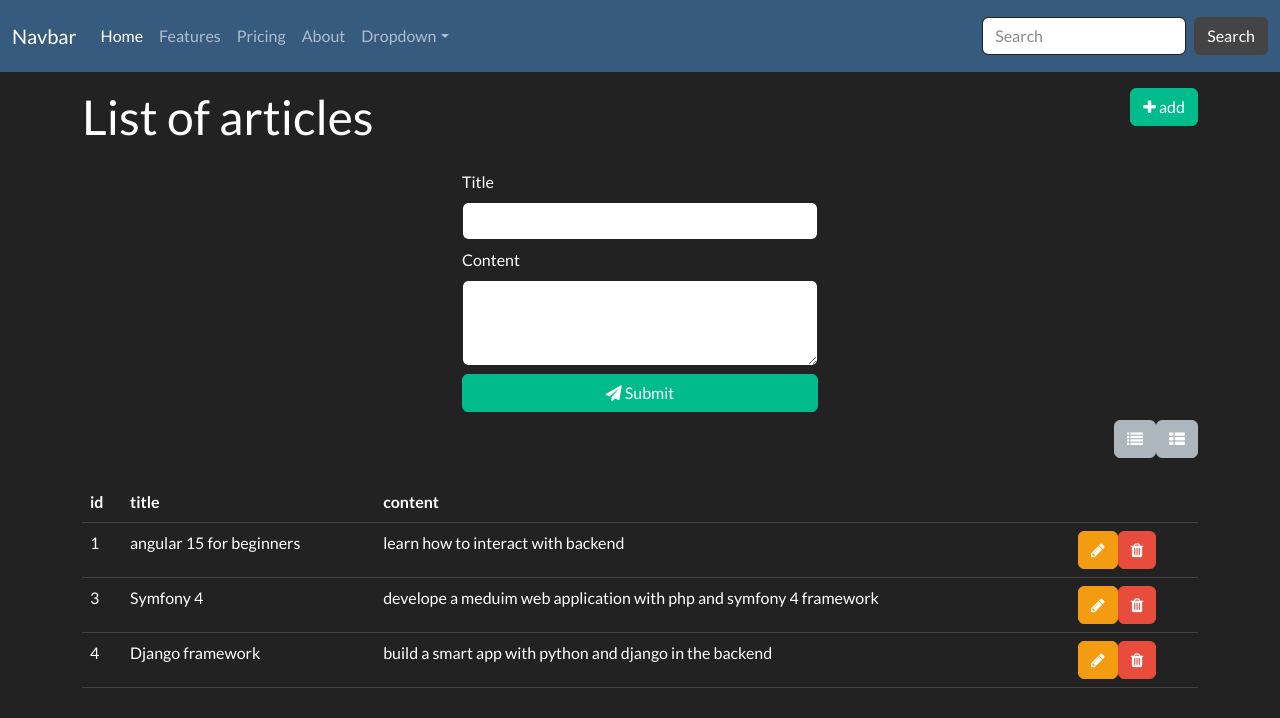
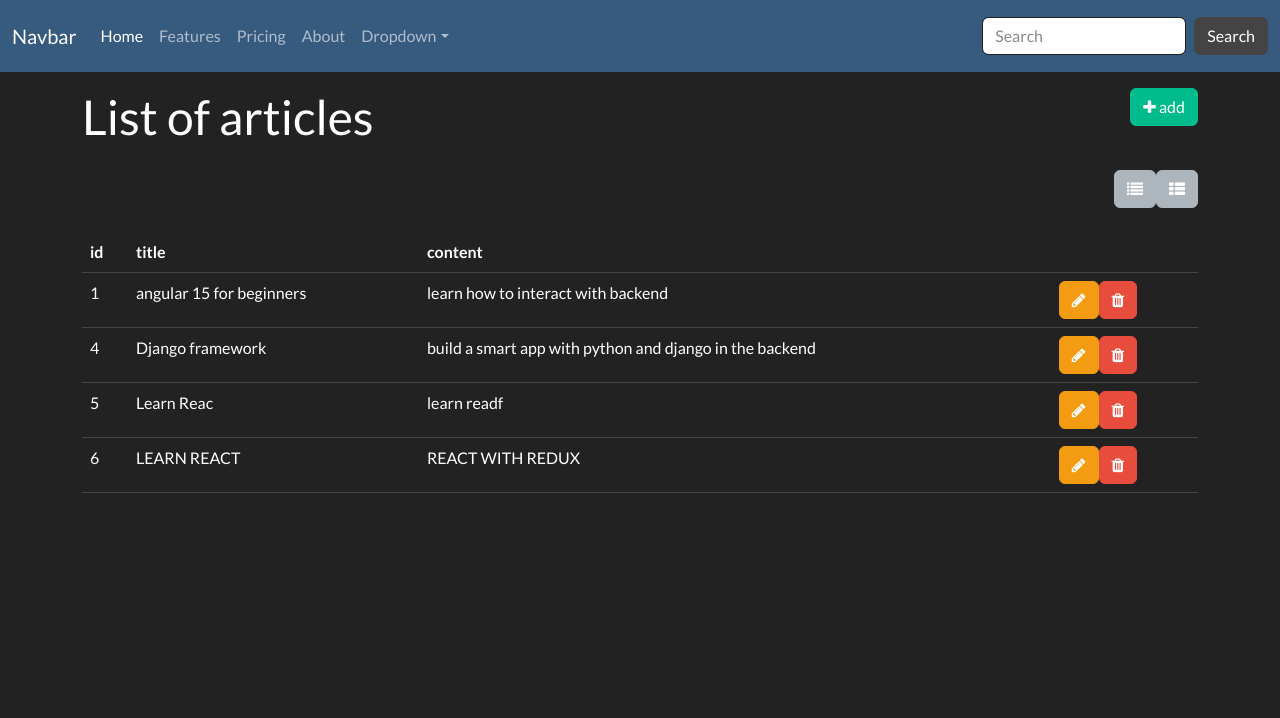
Before and after one commit to IDBRAHIMDEV/angular15-coding-tech, an Angular app: page / in a window 1280 px wide. Shown: the top 718 px of the page. Built offline with nearby package versions, Linux system fonts and the light colour scheme; data requests are answered from the project's data file.

Commit message:
reactive forms

```diff
--- a/data/db.json
+++ b/data/db.json
@@ -6,14 +6,19 @@
       "id": 1
     },
     {
-      "title": "Symfony 4",
-      "content": "develope a meduim web application with php and symfony 4 framework",
-      "id": 3
-    },
-    {
       "title": "Django framework",
       "content": "build a smart app with python and django in the backend",
       "id": 4
+    },
+    {
+      "title": "Learn Reac",
+      "content": "learn readf",
+      "id": 5
+    },
+    {
+      "title": "LEARN REACT",
+      "content": "REACT WITH REDUX",
+      "id": 6
     }
   ],
   "categories": []
--- a/src/app/app.module.ts
+++ b/src/app/app.module.ts
@@ -10,7 +10,7 @@ import { FormComponent } from './form/form.component';
 import { ListComponent } from './list/list.component';
 import { FooterComponent } from './footer/footer.component';
 import { CoursesComponent } from './courses/courses.component';
-import { FormsModule } from '@angular/forms';
+import { FormsModule, ReactiveFormsModule } from '@angular/forms';
 import { GithubComponent } from './github/github.component';
 import { HttpClientModule } from "@angular/common/http";
 import { CardComponent } from './card/card.component';
@@ -34,6 +34,7 @@ import { BlogComponent } from './blog/blog.component';
     BrowserModule,
     AppRoutingModule,
     FormsModule,
+    ReactiveFormsModule,
     HttpClientModule
   ],
   providers: [],
--- a/src/app/blog/blog.component.html
+++ b/src/app/blog/blog.component.html
@@ -6,7 +6,7 @@
         <h1>List of articles</h1>
     </div>
     <div class="col-md-6" align="right">
-        <button class="btn btn-success">
+        <button class="btn btn-success" (click)="toggleForm()">
             <i class="fa fa-plus"></i> add
         </button>
     </div>
@@ -17,24 +17,52 @@
 +(.form-group>label.form-label{Content}[for=content]+textarea[rows=3].form-control#content)
 +(.d-grid>button.my-2.btn.btn-success>i.fa.fa-send) -->
 
-<div class="row">
+<div class="row" *ngIf="showForm">
     <div class="col-md-4 mx-auto">
+        <form [formGroup]="articleForm" (ngSubmit)="saveArticle()">
         <div class="form-group">
             <label for="title" class="form-label">Title</label>
-            <input [(ngModel)]="myArticle.title" type="text" name="" id="title" class="form-control">
+            <input formControlName="title" type="text" name="title" id="title" class="form-control">
+            <div class="alert alert-danger" *ngIf="articleForm.get('title')?.invalid && (articleForm.get('title')?.touched || articleForm.get('title')?.dirty)">
+                <div *ngIf="articleForm.get('title')?.errors?.['required']">
+                    this field is required
+                </div>
+
+                <div *ngIf="articleForm.get('title')?.errors?.['minlength']">
+                    this field should be great than 4 caracters
+                </div>
+
+                <div *ngIf="articleForm.get('title')?.errors?.['maxlength']">
+                    this max is 10 caracters
+                </div>
+
+                <div *ngIf="articleForm.get('title')?.errors?.['pattern']">
+                    this field is not a alphanumeric.
+                </div>
+                <div></div>
+                <div></div>
+            </div>
         </div>
         <div class="form-group mt-2">
             <label for="content" class="form-label">Content</label>
-            <textarea [(ngModel)]="myArticle.content" name="" id="content" cols="30" rows="3" class="form-control"></textarea>
+            <textarea formControlName="content" name="content" id="content" cols="30" rows="3" class="form-control"></textarea>
+
         </div>
         <div class="d-grid">
-            <button class="my-2 btn btn-success" (click)="saveArticle()" *ngIf="!editable">
+            <ng-container *ngIf="!editable">
+                <button [disabled]="articleForm.invalid" class="my-2 btn btn-success" type="submit">
                     <i class="fa fa-send"></i> Submit
                 </button>
-            <button class="my-2 btn btn-warning" (click)="updateArticle()" *ngIf="editable">
+            </ng-container>
+
+            <ng-container *ngIf="editable">
+                <button class="my-2 btn btn-warning" (click)="updateArticle()">
                     <i class="fa fa-refresh"></i> Update
                 </button>
+            </ng-container>
         </div>
+
+    </form>
     </div>
 </div>
 
@@ -49,7 +77,11 @@
     </div>
 </div>
 
-<div class="row mt-4" *ngIf="list">
+<ng-container *ngIf="list; then myList; else myCard"></ng-container>
+
+<ng-template #myList>
+
+    <div class="row mt-4" #myList>
         <div class="col-md-12">
             <table class="table">
                 <thead>
@@ -79,8 +111,12 @@
             </table>
         </div>
     </div>
+</ng-template>
 
-<div class="row mt-4" *ngIf="!list">
+
+<ng-template #myCard>
+
+    <div class="row mt-4">
         <div class="col-md-4"  *ngFor="let article of articles">
             <div class="card my-2">
                 <div class="card-body">
@@ -90,3 +126,5 @@
             </div>
         </div>
     </div>
+
+</ng-template>
--- a/src/app/blog/blog.component.ts
+++ b/src/app/blog/blog.component.ts
@@ -1,6 +1,7 @@
 import { Article } from './../models/article';
 import { ArticleService } from './../services/article.service';
 import { Component, OnInit } from '@angular/core';
+import { FormControl, FormGroup, UntypedFormControl, Validators } from '@angular/forms';
 
 @Component({
   selector: 'app-blog',
@@ -9,15 +10,26 @@ import { Component, OnInit } from '@angular/core';
 })
 export class BlogComponent implements OnInit {
 
+  articleForm = new FormGroup({
+    title: new UntypedFormControl('', [Validators.required, Validators.minLength(4), Validators.maxLength(10), Validators.pattern('[0-9a-zA-Z ]*')]),
+    content: new UntypedFormControl('', Validators.required),
+  })
+
   articles: Article[] = []
 
   list: boolean = true
 
   editable: boolean = false
 
+  showForm: boolean = false
+
   myArticle: Article = {
     title: "",
     content: ""
+  }
+
+  toggleForm() {
+    this.showForm = !this.showForm
   }
 
   changeMode(etat: boolean) {
@@ -26,7 +38,17 @@ export class BlogComponent implements OnInit {
   }
 
   saveArticle() {
-    this.articleService.persistArticle(this.myArticle).subscribe((response) => {
+
+    console.log(this.articleForm.value)
+
+    if(this.articleForm.invalid) {
+      alert("please verify the content on the form !")
+      return
+    }
+
+    let { title, content } = this.articleForm.value
+
+    this.articleService.persistArticle({title, content}).subscribe((response) => {
       this.articles = [response, ...this.articles]
       this.initArticle()
     })
@@ -66,6 +88,10 @@ export class BlogComponent implements OnInit {
     })
   }
 
+  log(myTitle: any) {
+    console.log(myTitle)
+  }
+
   constructor(private articleService: ArticleService) {}
 
   ngOnInit(): void {
```
Lines whose indentation alone changed are shown as unchanged.
